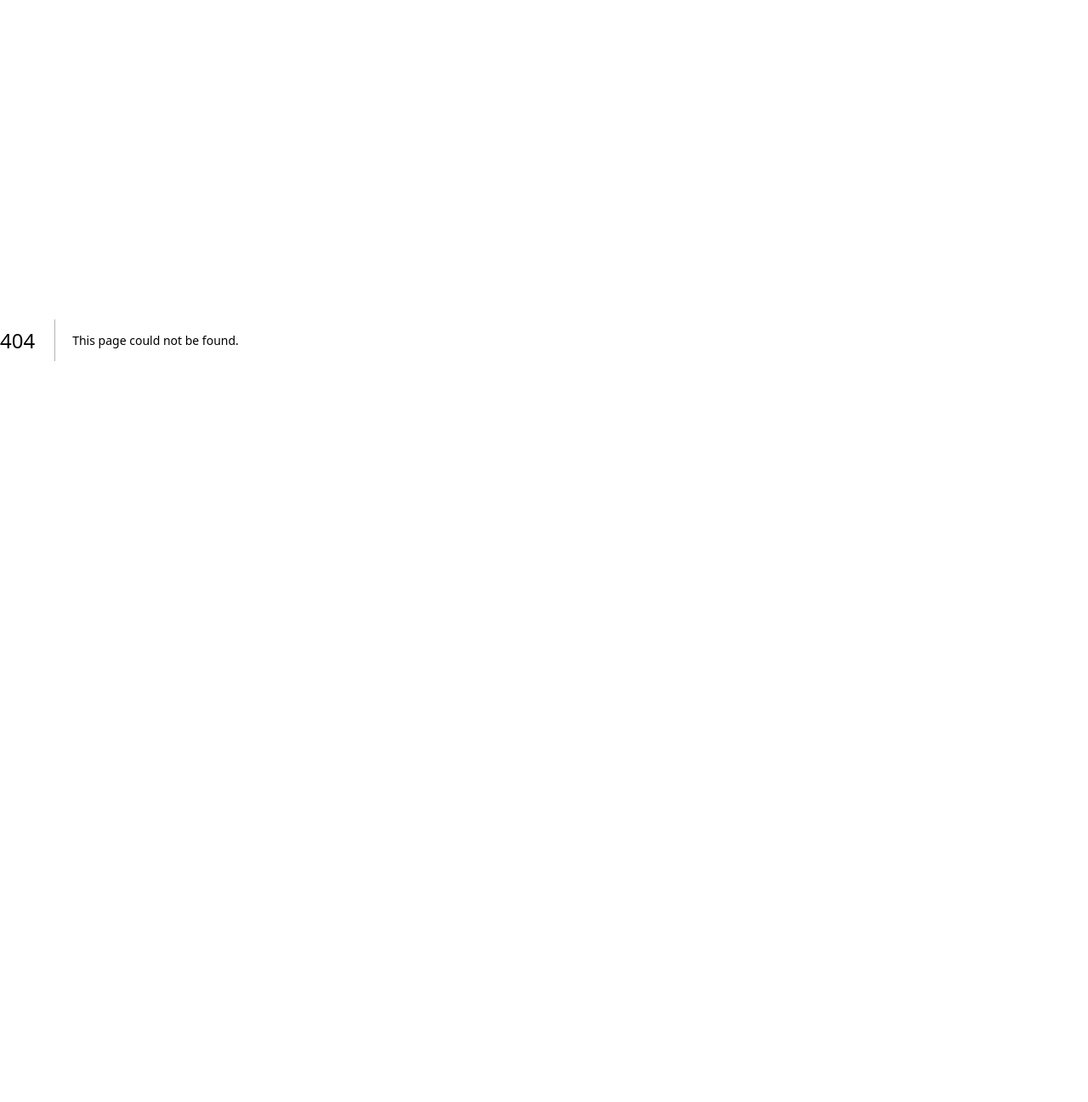
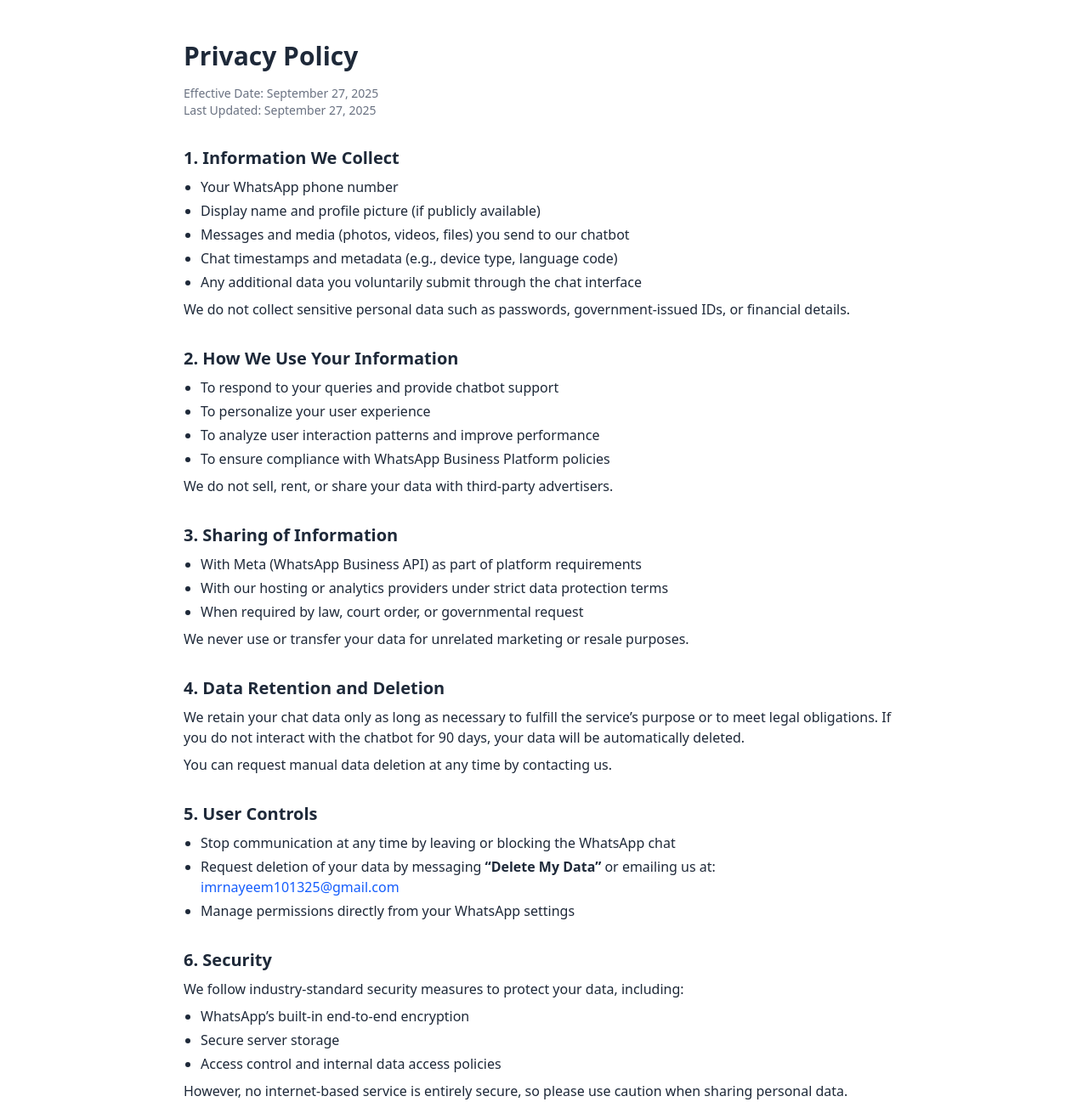
Before and after one commit to Mariful-Islam/comment_app, a Next.js app: page /privacy-policy in a window 1280 px wide. Before the commit this address had no page. Shown: the top 1297 px of the page at 85% size. Before the commit the page ends 800 px from the top, so only its background shows below. Built offline with nearby package versions, Linux system fonts and the light colour scheme.

Commit message:
add privacy and policy

```diff
--- a/app/dashboard/settings/page.tsx
+++ b/app/dashboard/settings/page.tsx
@@ -1,8 +1,9 @@
+import Layout from '@/layout/Layout'
 import React from 'react'
 
 function Settings() {
   return (
-    <div>Settings</div>
+    <Layout>Settings</Layout>
   )
 }
 
--- a/app/page.tsx
+++ b/app/page.tsx
@@ -39,7 +39,7 @@
 
   return (
     <Layout>
-      <div className="">
+      <div className="mt-4">
         <div className="flex flex-col gap-4">
           {loading ? (
             <div className="animate-pulse flex flex-col gap-2 ">
--- /dev/null
+++ b/app/privacy-policy/page.tsx
@@ -0,0 +1,110 @@
+// pages/privacy-policy.js
+
+export default function PrivacyPolicy() {
+  return (
+    <div className="max-w-4xl mx-auto px-6 py-12 text-gray-800">
+      <h1 className="text-3xl font-bold mb-4">Privacy Policy</h1>
+      <p className="text-sm text-gray-500 mb-8">
+        Effective Date: September 27, 2025<br />
+        Last Updated: September 27, 2025
+      </p>
+
+      <section className="mb-8">
+        <h2 className="text-xl font-semibold mb-2">1. Information We Collect</h2>
+        <ul className="list-disc pl-5 space-y-1">
+          <li>Your WhatsApp phone number</li>
+          <li>Display name and profile picture (if publicly available)</li>
+          <li>Messages and media (photos, videos, files) you send to our chatbot</li>
+          <li>Chat timestamps and metadata (e.g., device type, language code)</li>
+          <li>Any additional data you voluntarily submit through the chat interface</li>
+        </ul>
+        <p className="mt-2">
+          We do not collect sensitive personal data such as passwords, government-issued IDs, or financial details.
+        </p>
+      </section>
+
+      <section className="mb-8">
+        <h2 className="text-xl font-semibold mb-2">2. How We Use Your Information</h2>
+        <ul className="list-disc pl-5 space-y-1">
+          <li>To respond to your queries and provide chatbot support</li>
+          <li>To personalize your user experience</li>
+          <li>To analyze user interaction patterns and improve performance</li>
+          <li>To ensure compliance with WhatsApp Business Platform policies</li>
+        </ul>
+        <p className="mt-2">We do not sell, rent, or share your data with third-party advertisers.</p>
+      </section>
+
+      <section className="mb-8">
+        <h2 className="text-xl font-semibold mb-2">3. Sharing of Information</h2>
+        <ul className="list-disc pl-5 space-y-1">
+          <li>With Meta (WhatsApp Business API) as part of platform requirements</li>
+          <li>With our hosting or analytics providers under strict data protection terms</li>
+          <li>When required by law, court order, or governmental request</li>
+        </ul>
+        <p className="mt-2">We never use or transfer your data for unrelated marketing or resale purposes.</p>
+      </section>
+
+      <section className="mb-8">
+        <h2 className="text-xl font-semibold mb-2">4. Data Retention and Deletion</h2>
+        <p>
+          We retain your chat data only as long as necessary to fulfill the service’s purpose or to meet legal obligations.
+          If you do not interact with the chatbot for 90 days, your data will be automatically deleted.
+        </p>
+        <p className="mt-2">You can request manual data deletion at any time by contacting us.</p>
+      </section>
+
+      <section className="mb-8">
+        <h2 className="text-xl font-semibold mb-2">5. User Controls</h2>
+        <ul className="list-disc pl-5 space-y-1">
+          <li>Stop communication at any time by leaving or blocking the WhatsApp chat</li>
+          <li>
+            Request deletion of your data by messaging <strong>“Delete My Data”</strong> or emailing us at:{" "}
+            <a href="mailto:imrnayeem101325@gmail.com" className="text-blue-600 hover:underline">imrnayeem101325@gmail.com</a>
+          </li>
+          <li>Manage permissions directly from your WhatsApp settings</li>
+        </ul>
+      </section>
+
+      <section className="mb-8">
+        <h2 className="text-xl font-semibold mb-2">6. Security</h2>
+        <p>
+          We follow industry-standard security measures to protect your data, including:
+        </p>
+        <ul className="list-disc pl-5 mt-2 space-y-1">
+          <li>WhatsApp’s built-in end-to-end encryption</li>
+          <li>Secure server storage</li>
+          <li>Access control and internal data access policies</li>
+        </ul>
+        <p className="mt-2">
+          However, no internet-based service is entirely secure, so please use caution when sharing personal data.
+        </p>
+      </section>
+
+      <section className="mb-8">
+        <h2 className="text-xl font-semibold mb-2">7. Changes to This Policy</h2>
+        <p>
+          We may update this Privacy Policy from time to time. If changes occur:
+        </p>
+        <ul className="list-disc pl-5 mt-2 space-y-1">
+          <li>We will update the “Last Updated” date above</li>
+          <li>You may be notified via WhatsApp or other official channels</li>
+        </ul>
+        <p className="mt-2">
+          Continuing to use the chatbot after an update means you accept the revised policy.
+        </p>
+      </section>
+
+      <section>
+        <h2 className="text-xl font-semibold mb-2">8. Contact Us</h2>
+        <p>
+          If you have questions or concerns about this Privacy Policy or your data, feel free to contact us:
+        </p>
+        <ul className="list-none pl-0 mt-2 space-y-1">
+          <li><strong>Email:</strong> <a href="mailto:imrnayeem101325@gmail.com" className="text-blue-600 hover:underline">imrnayeem101325@gmail.com</a></li>
+          <li><strong>Phone:</strong> +8801743888093</li>
+          <li><strong>Address:</strong> House 1151, Road 10, Mirpur DOHS, Dhaka, Bangladesh</li>
+        </ul>
+      </section>
+    </div>
+  );
+}
--- a/components/Sidebar.tsx
+++ b/components/Sidebar.tsx
@@ -102,11 +102,11 @@
         }`}
       >
         <Link
-          href={`/store-settings/profile`}
+          href={`/dashboard/settings`}
           className={`flex items-center gap-2 ${
             openHeaderSidebar ? "px-4" : " justify-center px-1"
           } ${
-            pathname === "/store-settings" ? "text-blue-500" : ""
+            pathname === "/dashboard/settings" ? "text-blue-500" : ""
           } py-2 hover:bg-gray-100 dark:hover:bg-gray-700 dark:hover:text-blue-500 hover:text-blue-500 rounded-md font-bold duration-200`}
           data-tooltip-id={`setting`}
           data-tooltip-content={`Setting`}
```
